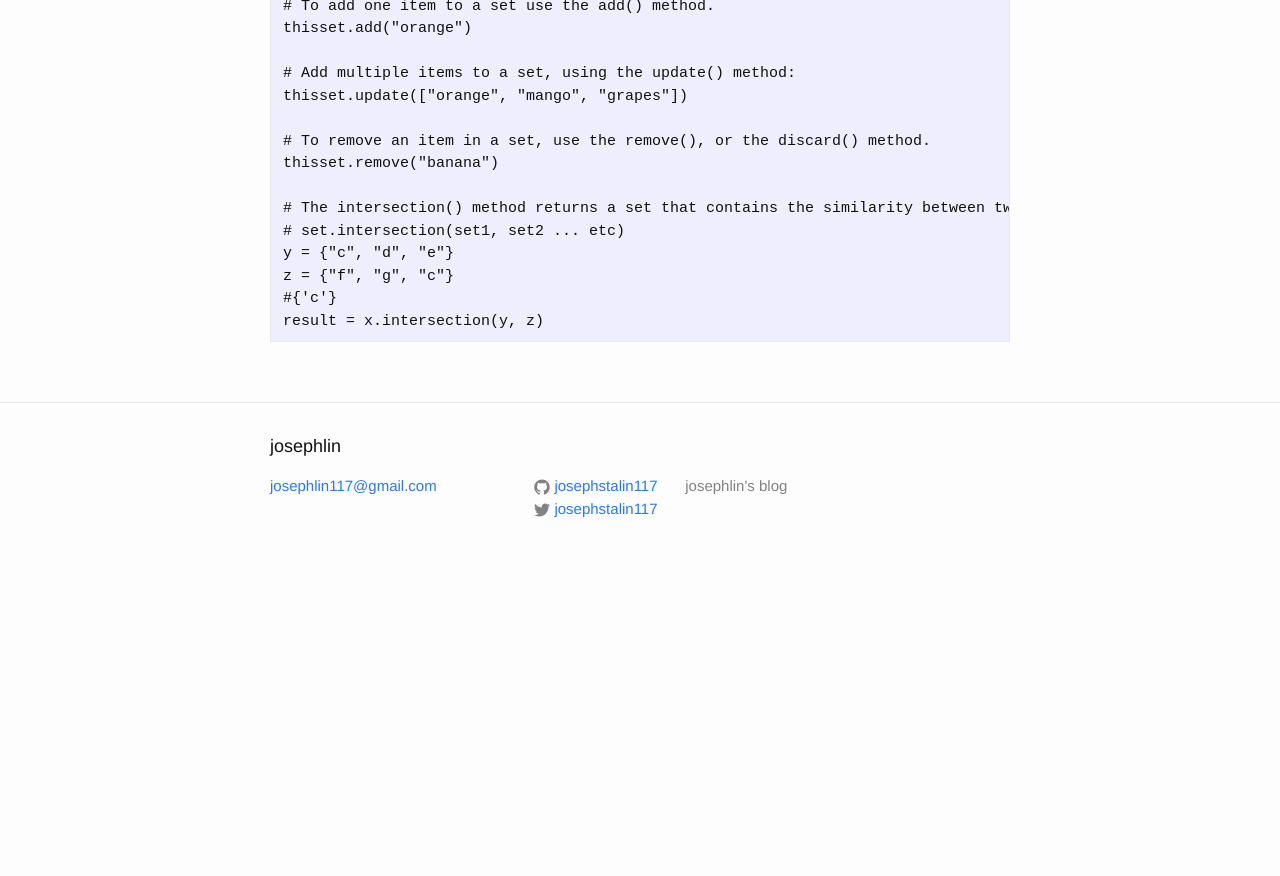
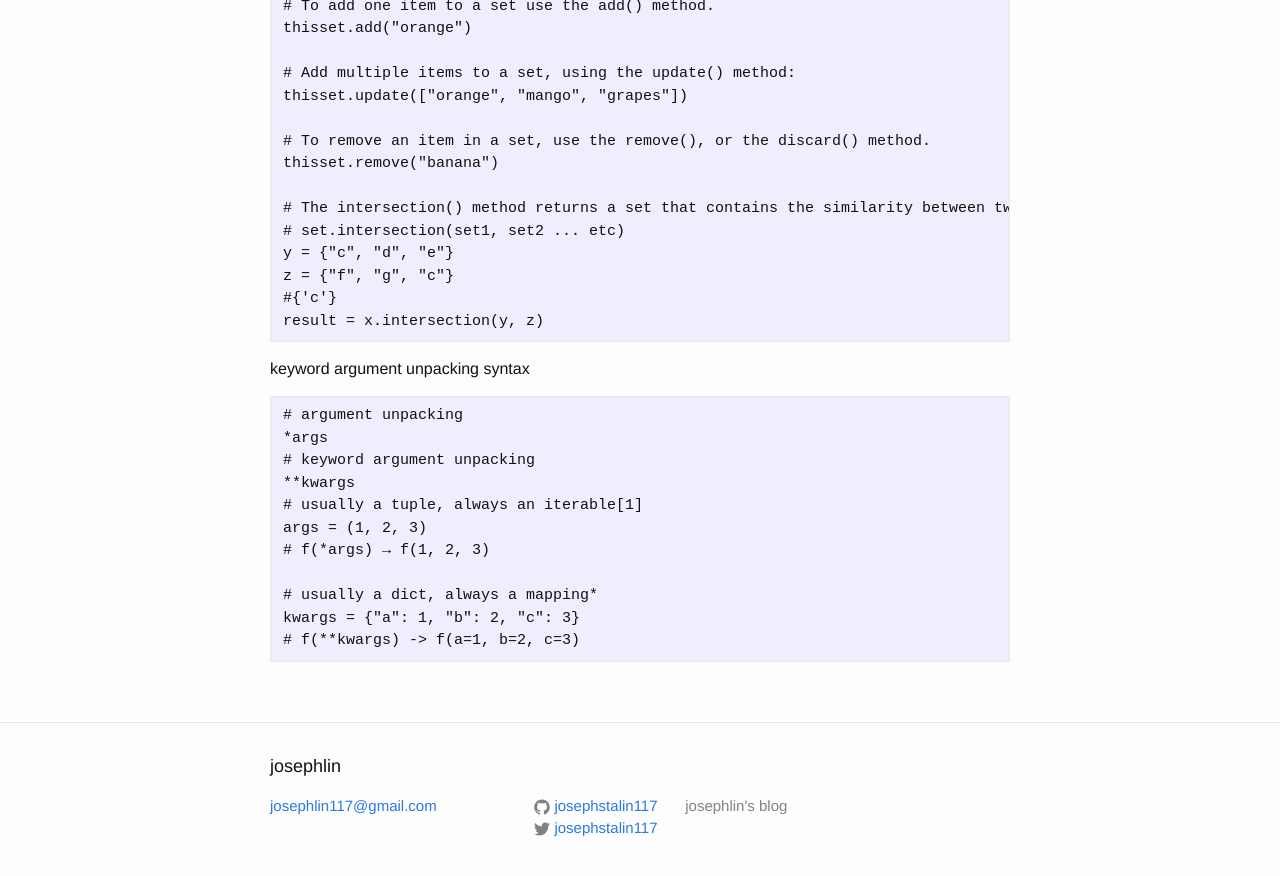
Before and after one commit to josephstalin117/josephstalin117.github.io, a Jekyll site: the page built from _posts/2017-08-10-python.markdown, in a window 1280 px wide and 900 px high, scrolled down 9248 px. Shown: the top 876 px of the window. Built offline with Jekyll 4.4.1, drawn with Linux system fonts in a browser that asks for light colours; before the commit the page ends 9828 px from its top, so only the background shows below that.

Commit message:
add **kwargs & *args

````diff
--- a/_posts/2017-08-10-python.markdown
+++ b/_posts/2017-08-10-python.markdown
@@ -444,3 +444,18 @@ z = {"f", "g", "c"}
 #{'c'}
 result = x.intersection(y, z)
 ```
+
+keyword argument unpacking syntax
+```
+# argument unpacking
+*args
+# keyword argument unpacking
+**kwargs
+# usually a tuple, always an iterable[1]
+args = (1, 2, 3)
+# f(*args) → f(1, 2, 3)
+
+# usually a dict, always a mapping*
+kwargs = {"a": 1, "b": 2, "c": 3}
+# f(**kwargs) -> f(a=1, b=2, c=3)
+```
````
